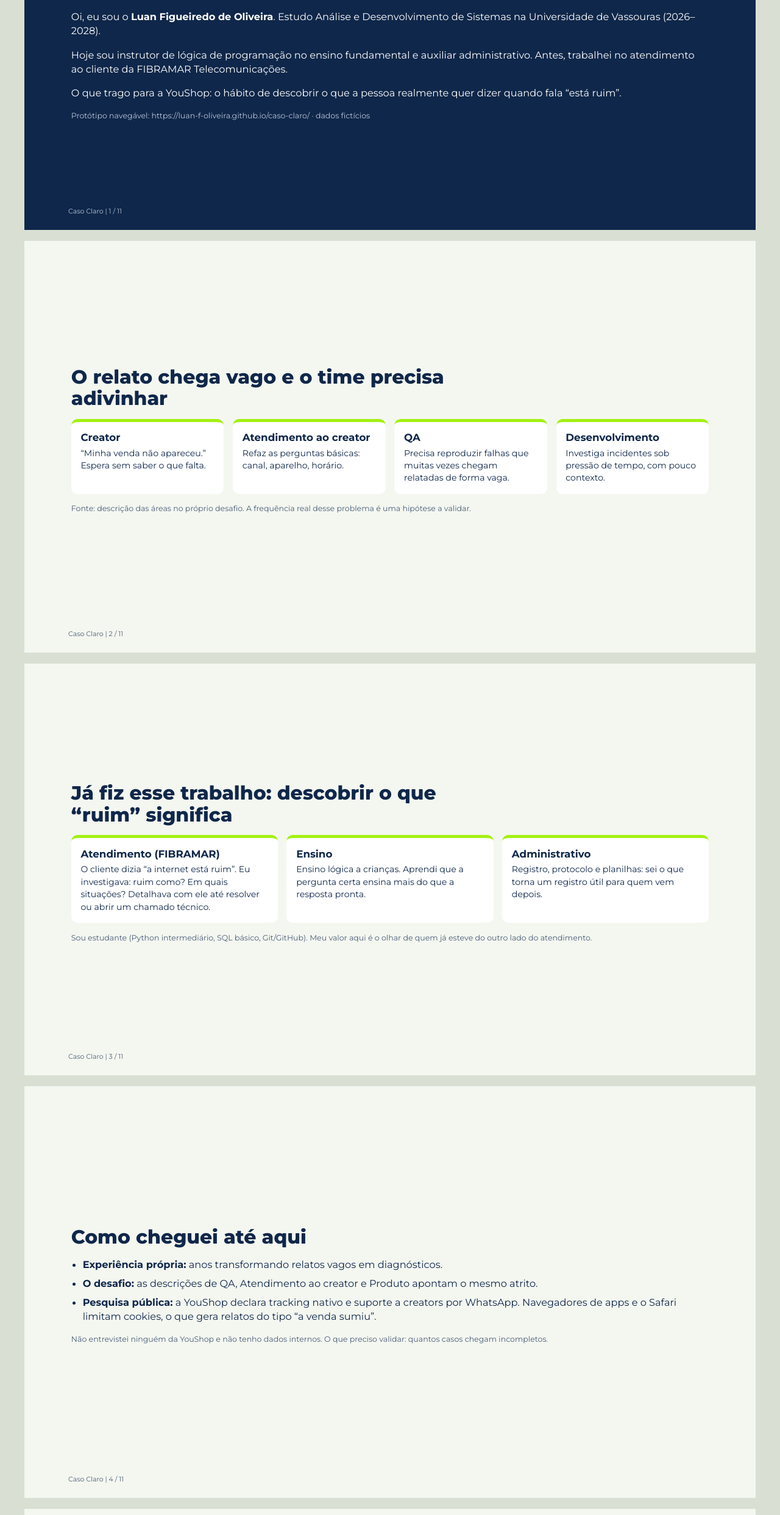
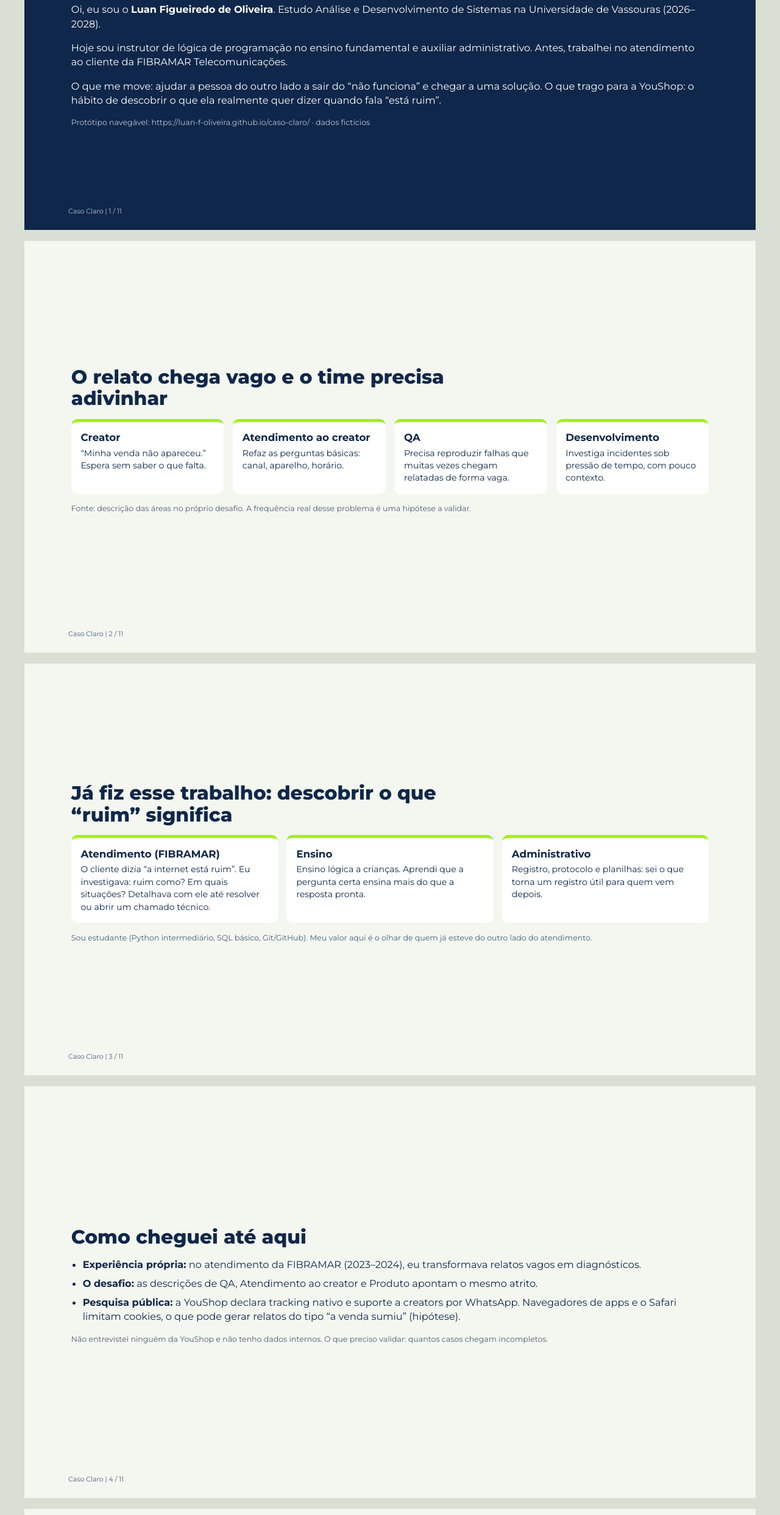
Before and after one commit to Luan-F-Oliveira/caso-claro, a plain HTML site: page apresentacao.html in a window 1280 px wide. Shown: the part 316-2800 px from the top of the page at 61% size. Drawn offline with Linux system fonts and the light colour scheme.

Commit message:
Corrige textos dos slides

```diff
--- a/apresentacao.html
+++ b/apresentacao.html
@@ -28,7 +28,7 @@ p,li{font-size:1.55cqw;line-height:1.45}ul{padding-left:1.8cqw;display:flex;flex
 <p class="big lime">Transforma “não funciona” em um caso que o time consegue resolver.</p>
 <p>Oi, eu sou o <b>Luan Figueiredo de Oliveira</b>. Estudo Análise e Desenvolvimento de Sistemas na Universidade de Vassouras (2026–2028).</p>
 <p>Hoje sou instrutor de lógica de programação no ensino fundamental e auxiliar administrativo. Antes, trabalhei no atendimento ao cliente da FIBRAMAR Telecomunicações.</p>
-<p>O que trago para a YouShop: o hábito de descobrir o que a pessoa realmente quer dizer quando fala “está ruim”.</p>
+<p>O que me move: ajudar a pessoa do outro lado a sair do “não funciona” e chegar a uma solução. O que trago para a YouShop: o hábito de descobrir o que ela realmente quer dizer quando fala “está ruim”.</p>
 <p class="note">Protótipo navegável: https://luan-f-oliveira.github.io/caso-claro/ · dados fictícios</p></div></section>
 
 <section class="slide"><div class="in">
@@ -50,9 +50,9 @@ p,li{font-size:1.55cqw;line-height:1.45}ul{padding-left:1.8cqw;display:flex;flex
 
 <section class="slide"><div class="in">
 <h2>Como cheguei até aqui</h2>
-<ul><li><b>Experiência própria:</b> anos transformando relatos vagos em diagnósticos.</li>
+<ul><li><b>Experiência própria:</b> no atendimento da FIBRAMAR (2023–2024), eu transformava relatos vagos em diagnósticos.</li>
 <li><b>O desafio:</b> as descrições de QA, Atendimento ao creator e Produto apontam o mesmo atrito.</li>
-<li><b>Pesquisa pública:</b> a YouShop declara tracking nativo e suporte a creators por WhatsApp. Navegadores de apps e o Safari limitam cookies, o que gera relatos do tipo “a venda sumiu”.</li></ul>
+<li><b>Pesquisa pública:</b> a YouShop declara tracking nativo e suporte a creators por WhatsApp. Navegadores de apps e o Safari limitam cookies, o que pode gerar relatos do tipo “a venda sumiu” (hipótese).</li></ul>
 <p class="note">Não entrevistei ninguém da YouShop e não tenho dados internos. O que preciso validar: quantos casos chegam incompletos.</p></div></section>
 
 <section class="slide"><div class="in">
@@ -85,7 +85,7 @@ p,li{font-size:1.55cqw;line-height:1.45}ul{padding-left:1.8cqw;display:flex;flex
 <h2>Ideias que considerei e descartei</h2>
 <div class="cols c2">
 <div class="card"><b>Auditor de links (LinkGuard)</b><p>Um verificador externo não enxerga a atribuição interna nem o navegador do comprador, onde a perda acontece. Não achei evidência de que seja um problema na YouShop.</p></div>
-<div class="card"><b>Explicar por que a venda não contou</b><p>Tema já muito explorado e depende de dados internos que não tenho.</p></div>
+<div class="card"><b>Explicar por que a venda não contou</b><p>Depende de dados internos de atribuição, aos quais não tenho acesso.</p></div>
 <div class="card"><b>IA para conciliar comissões</b><p>Dados financeiros sensíveis, e grande parte da conferência é regra simples, sem precisar de IA.</p></div>
 <div class="card"><b>Chatbot de onboarding de creators</b><p>Solução comum no mercado, com pouca diferenciação.</p></div></div></div></section>
 
```
